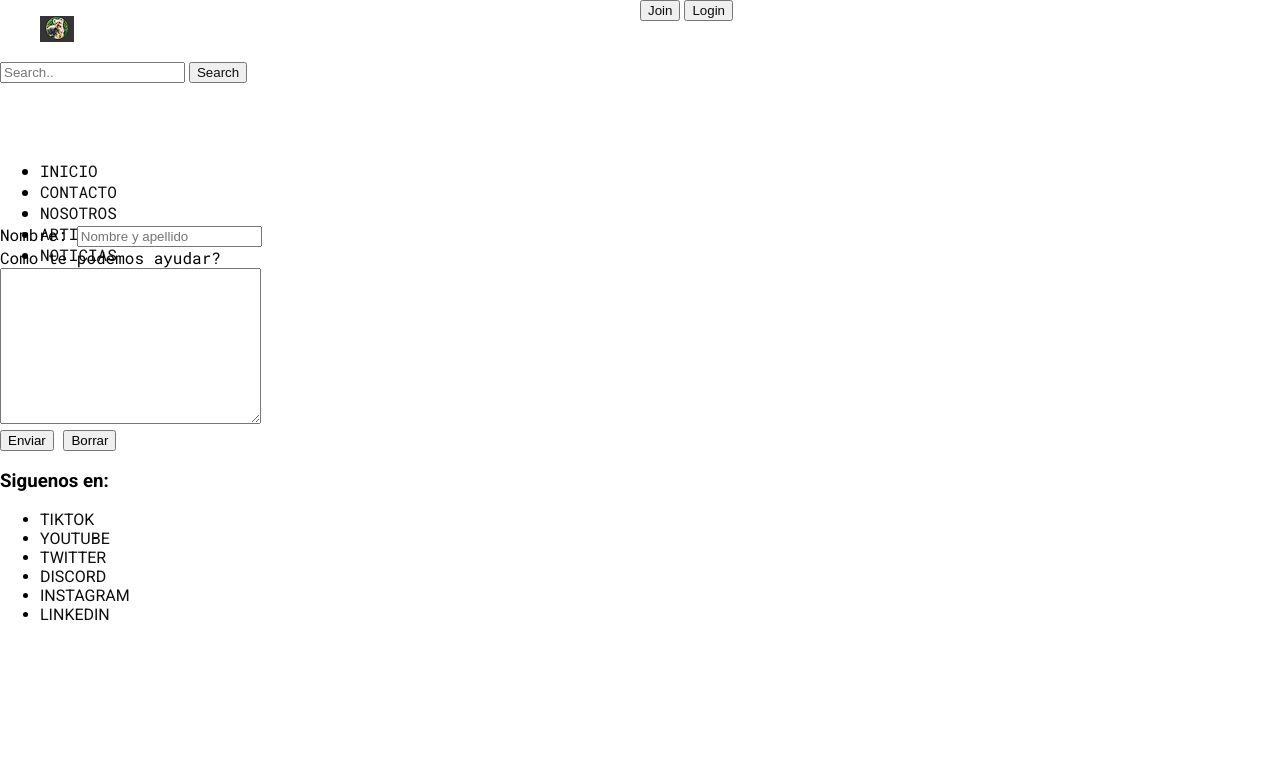
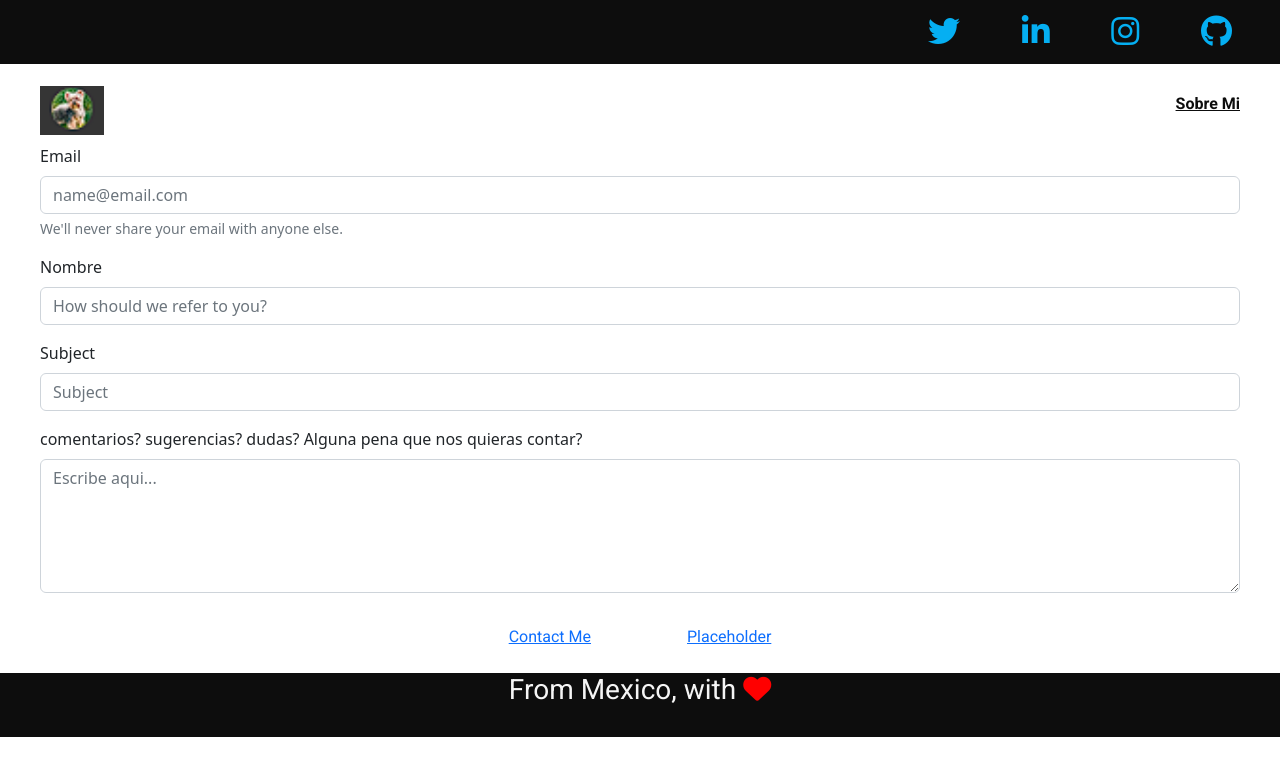
Before and after one commit to AlexAntartico/ch-project, a plain HTML site: page common/contacto.html in a window 1280 px wide. Drawn offline with nearby package versions, Linux system fonts and the light colour scheme.

Commit message:
me... messing up with Bootstrap

```diff
--- a/common/contacto.html
+++ b/common/contacto.html
@@ -6,61 +6,58 @@
     <meta name="viewport" content="width=device-width, initial-scale=1.0">
     <link rel="stylesheet" href="../css/style.css">
     <title>CONTACTO</title>
+    <script src="https://kit.fontawesome.com/794aae0dd3.js" crossorigin="anonymous"></script>
+    <link href="https://cdn.jsdelivr.net/npm/bootstrap@5.2.0/dist/css/bootstrap.min.css" rel="stylesheet" integrity="sha384-gH2yIJqKdNHPEq0n4Mqa/HGKIhSkIHeL5AyhkYV8i59U5AR6csBvApHHNl/vI1Bx" crossorigin="anonymous">
 </head>
 <body>
     <header>
-        <nav class="topnav">
-            <div class="nav_search-container">
-                <figure class="header__searchbar__container">
-                    <img src="../images/smallLogo.png" alt="small test logo">
-                </figure>
-                <form action="/action_page.php">
-                    <input type="text" placeholder="Search.." name="search">
-                    <button type="search"><a href="#">Search</a> </button>
-                </form>
+        <section class="header-icons-container">
+            <div>
+                <a href="https://twitter.com/AlexAntartico"><i class="fa-brands fa-twitter"></i></a>
+                <a href="https://www.linkedin.com/in/eduardo-g-mendoza-6291a3108/"><i class="fa-brands fa-linkedin-in"></i></a>
+                <a href="https://www.instagram.com/eduardoalgarciaa/"><i class="fa-brands fa-instagram"></i></a>
+                <a href="https://github.com/AlexAntartico"><i class="fa-brands fa-github"></i></a>
             </div>
-            <div class="nav_buttons_container">
-                <button><a href="#">Join</a></button>
-                <button><a href="#">Login</a></button>
-            </div>
+        </section>
+        <nav>
+            <section class="nav-logo-container">
+                <a href="#"><img src="../images/smallLogo.png" alt="personal logo"></a>
+            </section>
+            <section class="profile-link">
+                <a href="../commons/perfil.html">Sobre Mi</a>
+            </section>
         </nav>
     </header>
-    <main>
-        <nav>
-            <ul>
-                <li><a href="../index.html"> INICIO</a></li>
-                <li><a href="./contacto.html">CONTACTO</a> </li>
-                <li><a href="./nosotros.html">NOSOTROS</a> </li>
-                <li><a href="./articulos.html"> ARTICULOS</a> </li>
-                <li><a href="./noticias.html">NOTICIAS</a> </li>
-            </ul>
-        </nav>
-        <form action="">
-            <label for="full_name">Nombre: </label>
-            <input type="text" name="full_name" placeholder="Nombre y apellido">
-            <br>
-            <label for="user_comments">Como te podemos ayudar? </label>
-            <br>
-            <textarea name="user_comments id="user_comments" cols="30" rows="10"></textarea>
-            <br>
-
-            <input type="submit" value="Enviar">
-            <input type="reset" value="Borrar">
-            <br>
+    <main class="main-form">
+        <form action="" class="form-container">
+            <div class="mb-3">
+                <label for="formEmail" class="form-label">Email</label>
+                <input type="email" class="form-control" id="formEmail" aria-describedby="emailHelp" placeholder="name@email.com">
+                <div id="emailHelp" class="form-text">We'll never share your email with anyone else.</div>
+            </div>
+            <div class="mb-3">
+                <label for="formName" class="form-label">Nombre</label>
+                <input type="text" class="form-control" id="formName" placeholder="How should we refer to you?">
+            </div>
+            <div class="mb-3">
+                <label for="formSubject" class="form-label">Subject</label>
+                <input type="text" class="form-control" id="formSubject" placeholder="Subject">
+            </div>
+            <div class="mb-3">
+                <label for="formComments" class="form-label">comentarios? sugerencias? dudas? Alguna pena que nos quieras contar?</label>
+                <textarea  type="text" class="form-control" id="formComments" cols="10" rows="5" placeholder="Escribe aqui..."></textarea>
+            </div>
         </form>
     </main>
     <footer>
-        <div>
-            <h3>Siguenos en:</h3>
-            <ul>
-                <li><a href="#">TIKTOK</a></li>
-                <li><a href="#">YOUTUBE</a></li>
-                <li><a href="#">TWITTER</a></li>
-                <li><a href="#">DISCORD</a></li>
-                <li><a href="#">INSTAGRAM</a></li>
-                <li><a href="#">LINKEDIN</a></li>
-            </ul>
+        <div class="footer-contact-containers">
+            <a href="../common/contacto.html">Contact Me</a> <!-- This will lead to bootstrap form -->
+            <a href="#">Placeholder</a>
+        </div>
+        <div class="footer-love">
+            <h3>From Mexico, with <i class="fa-solid fa-heart"></i></h3>
         </div>
     </footer>
+    <script src="https://cdn.jsdelivr.net/npm/bootstrap@5.2.0/dist/js/bootstrap.bundle.min.js" integrity="sha384-A3rJD856KowSb7dwlZdYEkO39Gagi7vIsF0jrRAoQmDKKtQBHUuLZ9AsSv4jD4Xa" crossorigin="anonymous"></script>
 </body>
 </html>
--- a/css/style.css
+++ b/css/style.css
@@ -228,3 +228,11 @@ footer .footer-love h3{
 .mini-blog-container {
 
 }
+
+
+
+/* contacto.html main*/
+
+.main-form {
+    margin: 0 2.5rem 0 2.5rem;
+}
```
